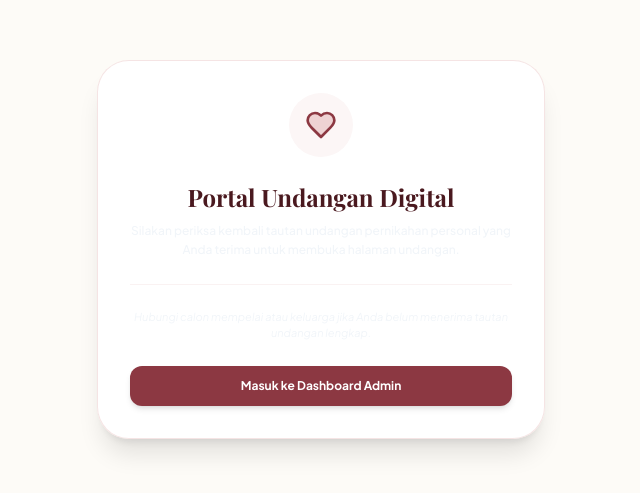
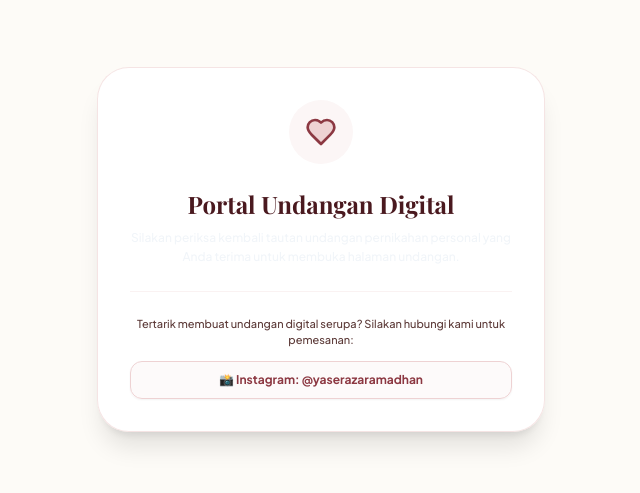
Before and after one commit to indobb6/undangan, a React (Vite) app: page / in a window 1280 px wide. Shown: the part 151-644 px from the top of the page, without its empty margins (319-959 px from the left). Built offline with nearby package versions, Linux system fonts and the light colour scheme; no server answers; a web font is replaced by a local one.

Commit message:
feat: Remove admin button from landing page and add Instagram contact link @yaserazaramadhan for bookings

```diff
--- a/src/App.jsx
+++ b/src/App.jsx
@@ -128,20 +128,19 @@ export default function App() {
 
           <div className="h-[1px] bg-rosewood-100/60" />
 
-          <p className="text-[11px] text-espresso-500 italic">
-            Hubungi calon mempelai atau keluarga jika Anda belum menerima tautan undangan lengkap.
-          </p>
-
-          <button
-            onClick={() => {
-              const url = new URL(window.location.href);
-              url.searchParams.set('admin', 'true');
-              window.location.href = url.toString();
-            }}
-            className="w-full py-3 rounded-xl bg-rosewood-700 hover:bg-rosewood-800 text-white font-bold text-xs shadow-md transition"
-          >
-            Masuk ke Dashboard Admin
-          </button>
+          <div className="space-y-3">
+            <p className="text-[11px] text-espresso-700 font-medium">
+              Tertarik membuat undangan digital serupa? Silakan hubungi kami untuk pemesanan:
+            </p>
+            <a
+              href="https://instagram.com/yaserazaramadhan"
+              target="_blank"
+              rel="noopener noreferrer"
+              className="inline-flex items-center justify-center gap-1.5 px-4 py-2.5 rounded-xl border border-rosewood-200 bg-rosewood-50/50 text-rosewood-700 hover:bg-rosewood-50 text-xs font-bold transition shadow-sm w-full"
+            >
+              <span>📸 Instagram: @yaserazaramadhan</span>
+            </a>
+          </div>
         </div>
       </div>
     );
```
